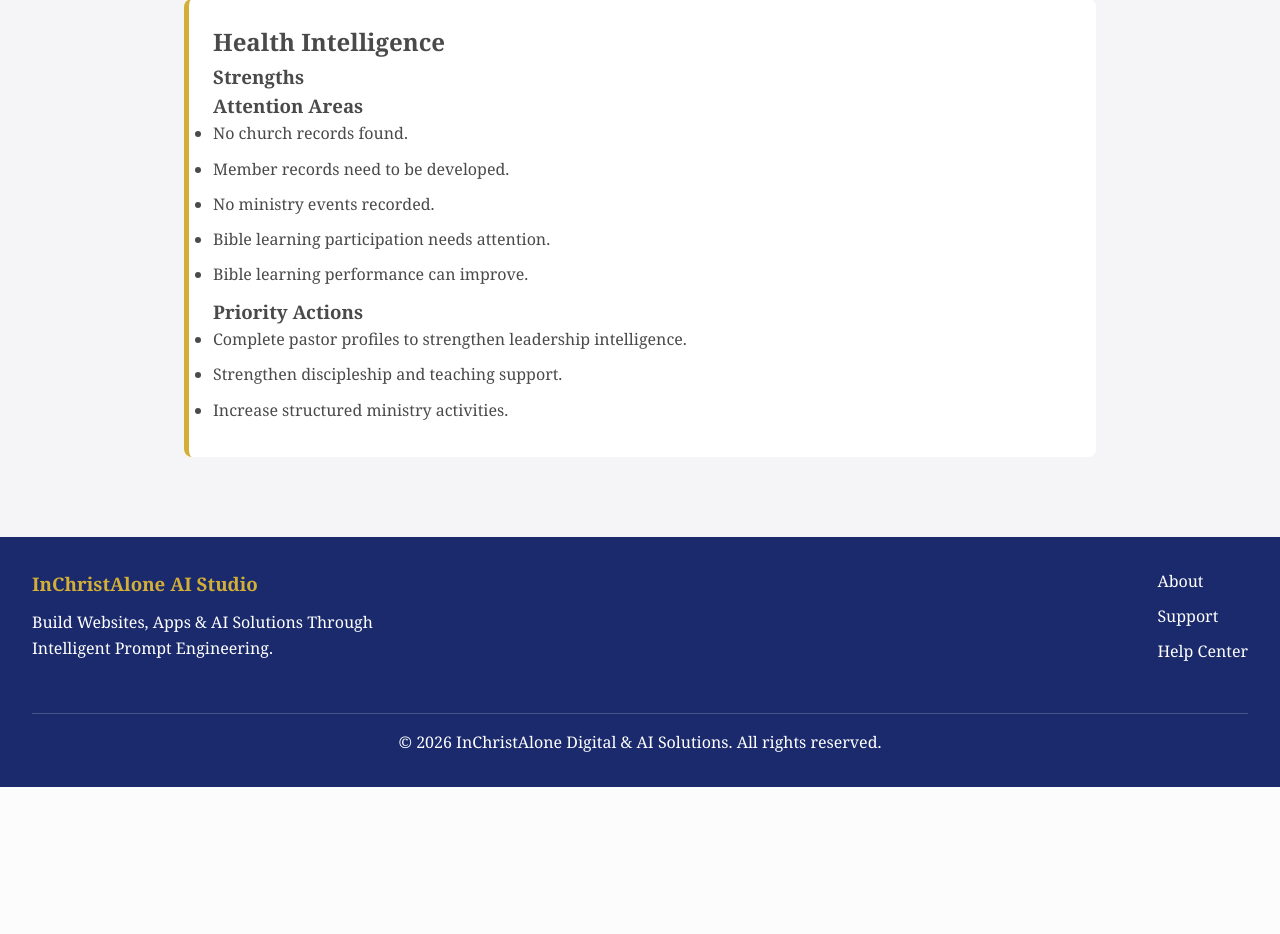
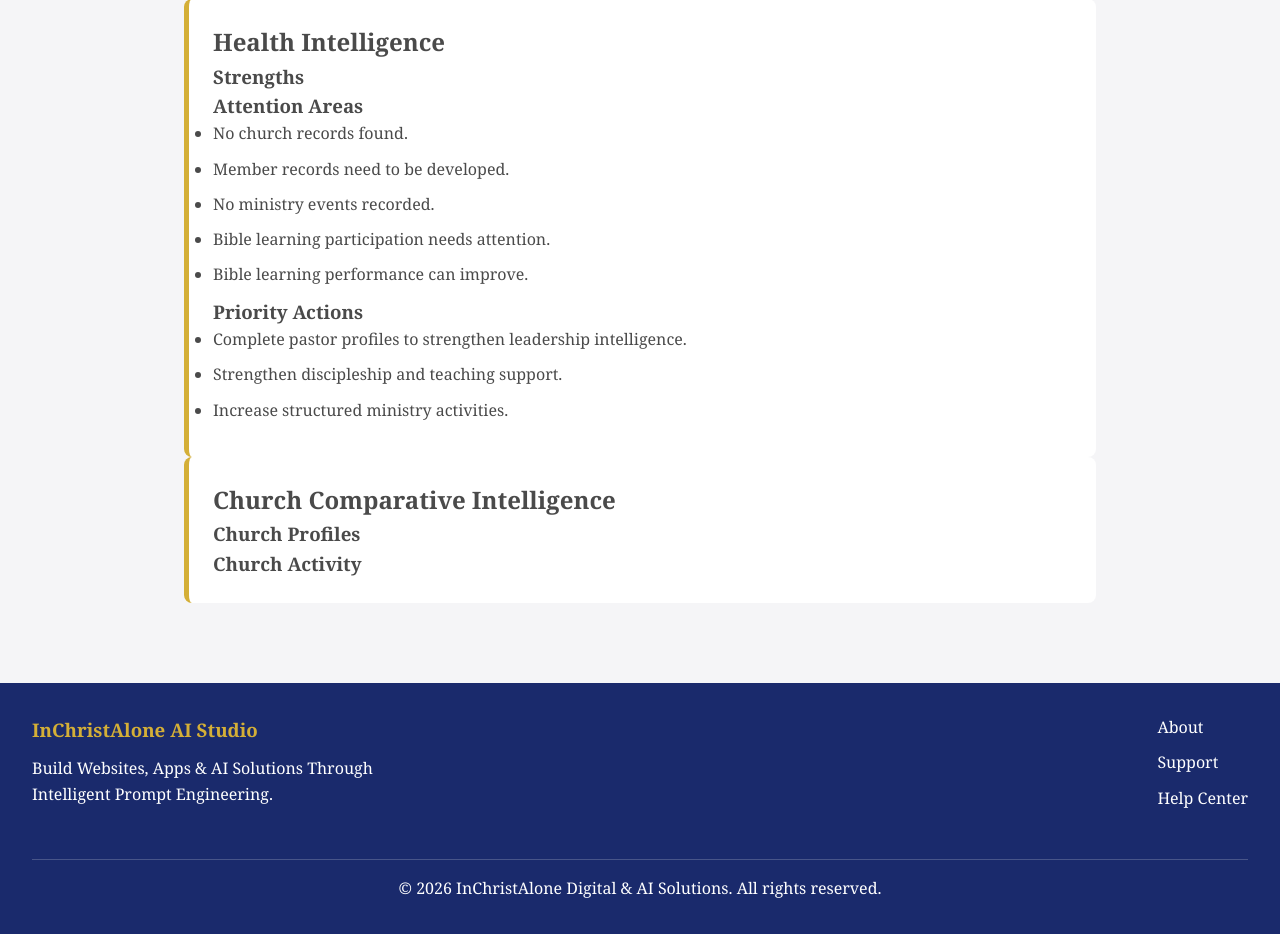
Before and after one commit to taiwolade-dot/InChristAlone-AI-Studio, a Flask app: page /ministry-intelligence in a window 1280 px wide. Shown: the part 2363-3297 px from the top of the page. Before the commit the page ends 3150 px from the top, so only its background shows below. Run offline with Flask 3, Linux system fonts and the light colour scheme; data that the repository does not hold is empty.

Commit message:
Add multi-church comparative intelligence

```diff
--- /dev/null
+++ b/modules/ministry_intelligence/comparative.py
@@ -0,0 +1,47 @@
+from collections import Counter
+
+from models import (
+    ChurchProfile,
+    ChurchEvent
+)
+
+
+def church_profile_comparison():
+
+    churches = ChurchProfile.query.all()
+
+    comparison = []
+
+    for church in churches:
+        comparison.append({
+            "church_name": church.church_name,
+            "association": church.association or "Not Assigned",
+            "conference": church.conference or "Not Assigned",
+            "pastors": len(church.pastors)
+        })
+
+    return comparison
+
+
+def church_activity_comparison():
+
+    events = ChurchEvent.query.all()
+
+    activity = Counter()
+
+    for event in events:
+        if event.church_id:
+            church = ChurchProfile.query.get(event.church_id)
+
+            if church:
+                activity[church.church_name] += 1
+
+    return dict(activity)
+
+
+def generate_comparative_report():
+
+    return {
+        "church_profiles": church_profile_comparison(),
+        "church_activity": church_activity_comparison()
+    }
--- a/modules/ministry_intelligence/routes.py
+++ b/modules/ministry_intelligence/routes.py
@@ -9,6 +9,7 @@ from .health import calculate_ministry_health
 from .analytics import generate_ministry_analytics
 from .recommendations import generate_ministry_recommendations
 from .health_insights import generate_health_insights
+from .comparative import generate_comparative_report
 
 
 @ministry_intelligence_bp.route("/ministry-intelligence")
@@ -40,6 +41,8 @@ def dashboard():
         analytics
     )
 
+    comparative_report = generate_comparative_report()
+
     return render_template(
         "ministry_intelligence/dashboard.html",
         summary=ministry_summary,
@@ -48,5 +51,6 @@ def dashboard():
         health_insights=health_insights,
         analytics=analytics,
         chart_data=json.dumps(chart_data),
-        recommendations=recommendations
+        recommendations=recommendations,
+        comparative_report=comparative_report
     )
--- a/modules/ministry_intelligence/templates/ministry_intelligence/dashboard.html
+++ b/modules/ministry_intelligence/templates/ministry_intelligence/dashboard.html
@@ -204,4 +204,32 @@ new Chart(
 
 </div>
 
+
+<div class="insight-card">
+
+<h2>Church Comparative Intelligence</h2>
+
+<h3>Church Profiles</h3>
+
+<ul>
+{% for church in comparative_report.church_profiles %}
+    <li>
+        <strong>{{ church.church_name }}</strong><br>
+        Association: {{ church.association }}<br>
+        Conference: {{ church.conference }}<br>
+        Pastors: {{ church.pastors }}
+    </li>
+{% endfor %}
+</ul>
+
+<h3>Church Activity</h3>
+
+<ul>
+{% for church, count in comparative_report.church_activity.items() %}
+    <li>{{ church }} : {{ count }} event(s)</li>
+{% endfor %}
+</ul>
+
+</div>
+
 {% endblock %}
```
